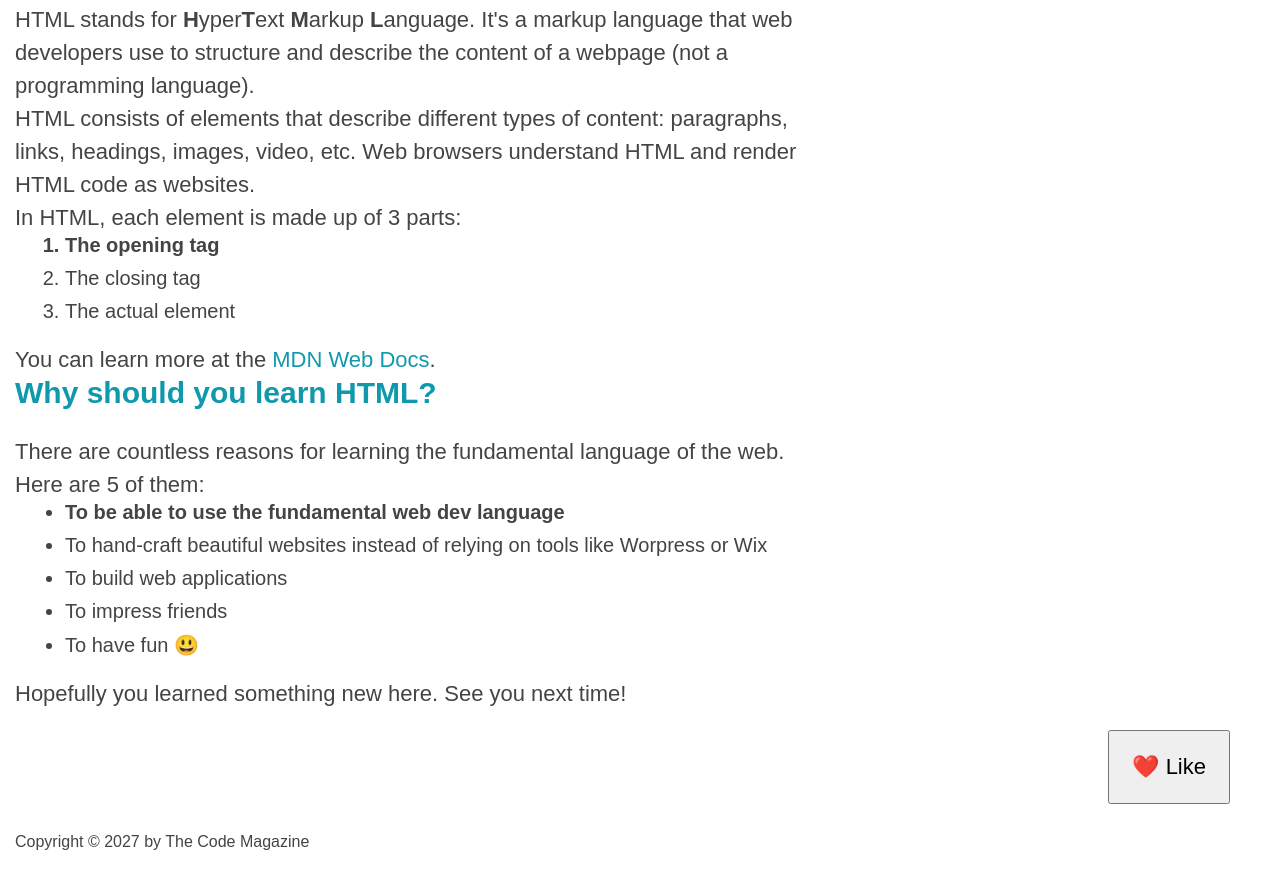
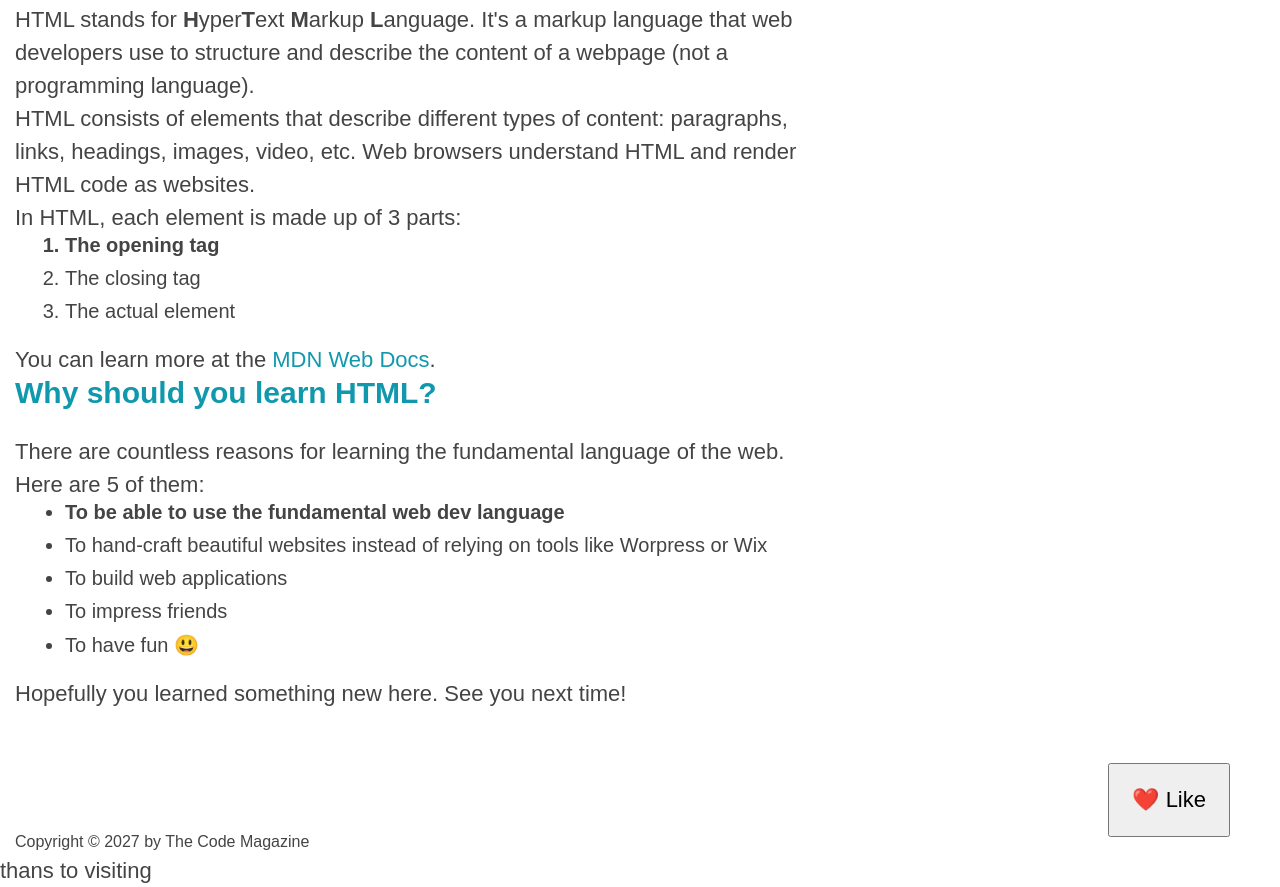
Before and after one commit to Abir-Bhowmick007/css-layout, a plain HTML site: page 02-HTML-Fundamentals/index.html in a window 1280 px wide. Shown: the part 818-1705 px from the top of the page. Before the commit the page ends 1672 px from the top, so only its background shows below. Drawn offline with Linux system fonts and the light colour scheme.

Commit message:
Added Features

```diff
--- a/02-HTML-Fundamentals/index.html
+++ b/02-HTML-Fundamentals/index.html
@@ -133,6 +133,7 @@
     </footer>
 
   </div>
+  <p>thans to visiting </p>
 
   <button>❤️ Like</button>
   </body>
```
